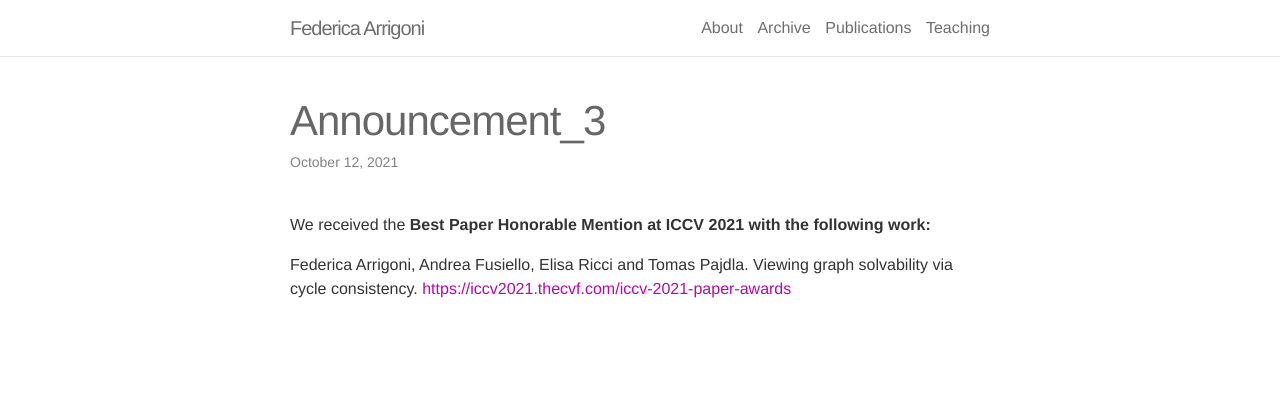
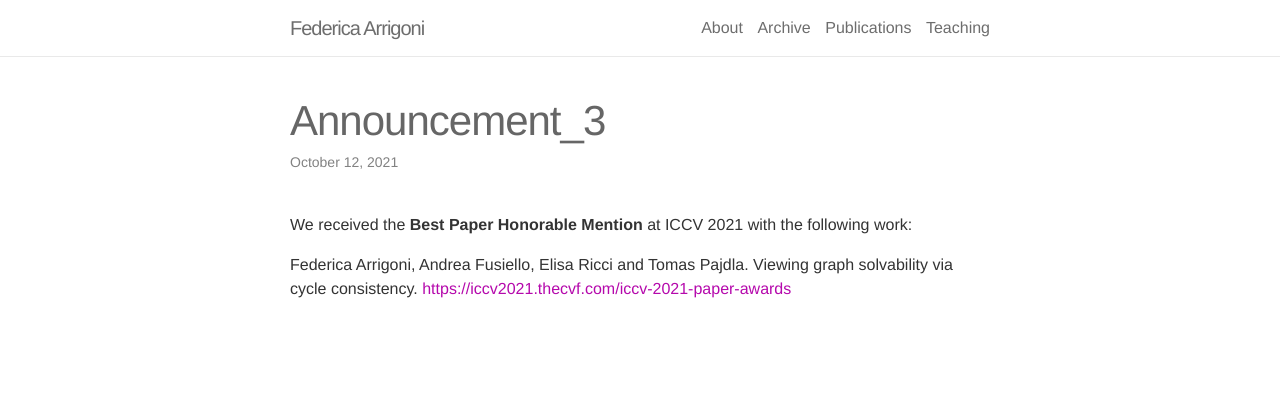
Before and after one commit to federica-arrigoni/federica-arrigoni.github.io, a Jekyll site: the page built from _news/announcement_3.md, in a window 1280 px wide. Shown: the top 408 px of the page. Built offline with Jekyll 4.4.1, drawn with Linux system fonts in a browser that asks for light colours.

Commit message:
Fixing stuff

```diff
--- a/_news/announcement_3.md
+++ b/_news/announcement_3.md
@@ -4,6 +4,6 @@ date: 2021-10-12
 inline: true
 ---
 
-We received the <strong>Best Paper Honorable Mention<strong> at ICCV 2021 with the following work:
+We received the <strong>Best Paper Honorable Mention</strong> at ICCV 2021 with the following work:
 
 Federica Arrigoni, Andrea Fusiello, Elisa Ricci and Tomas Pajdla. Viewing graph solvability via cycle consistency. [https://iccv2021.thecvf.com/iccv-2021-paper-awards](https://iccv2021.thecvf.com/iccv-2021-paper-awards)
```
